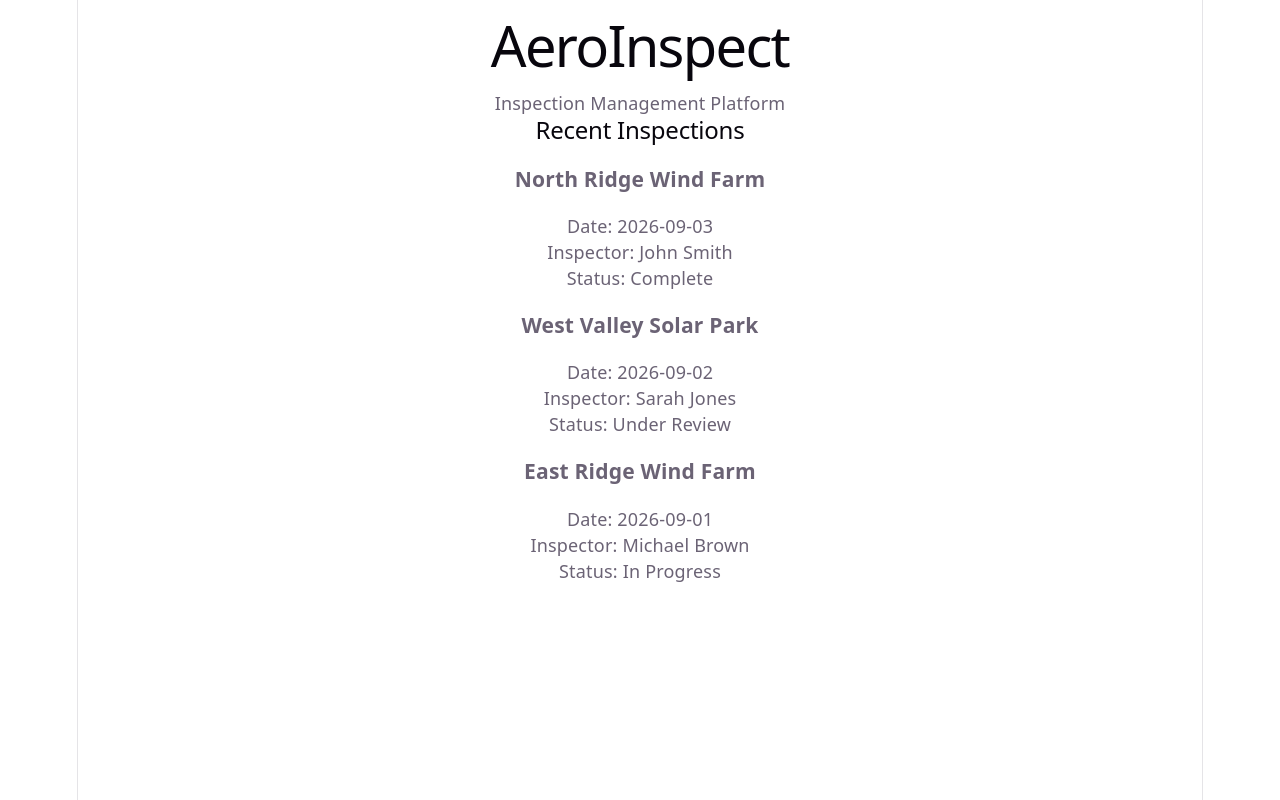
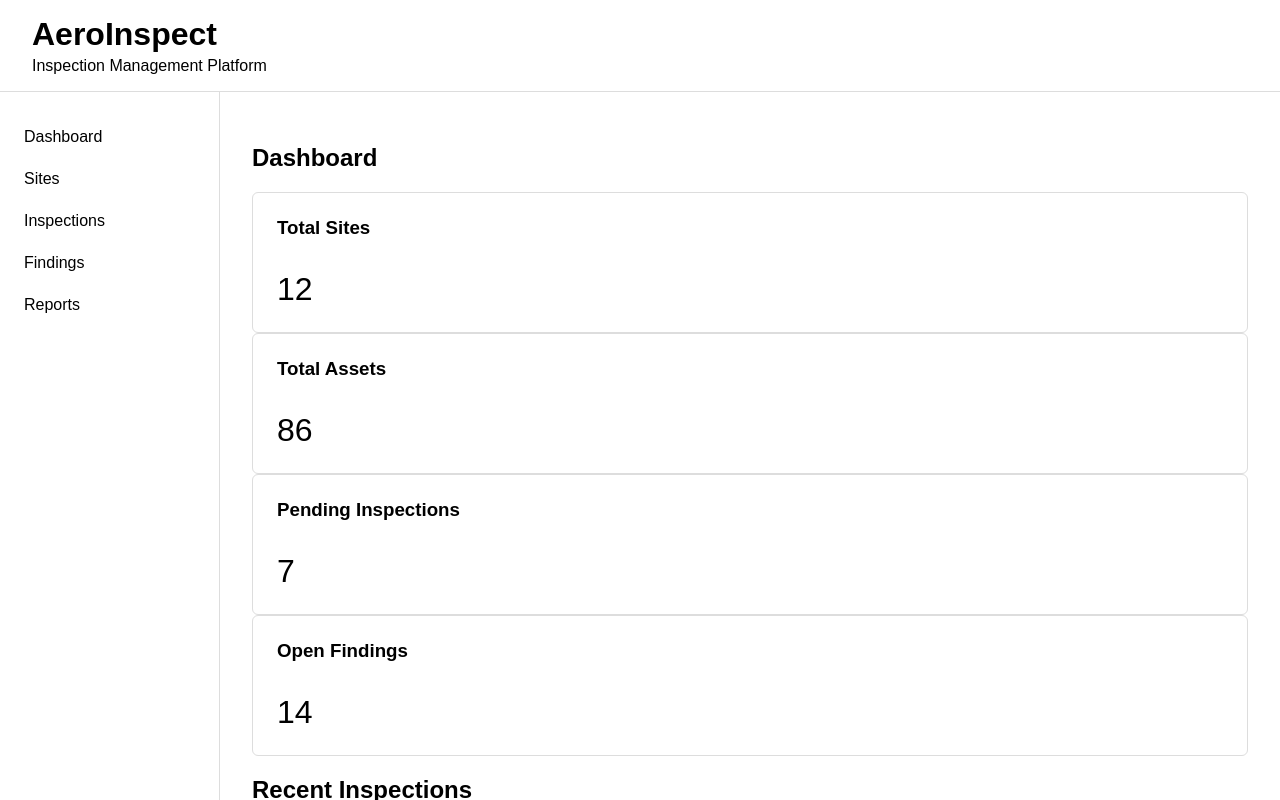
Before and after one commit to greg-vallone/aeroinspect, a React (Vite) app: page / in a window 1280 px wide. Shown: the top 800 px of the page. Built offline with nearby package versions, Linux system fonts and the light colour scheme.

Commit message:
Added header, sidebar, and stat-card components with basic css

```diff
--- a/src/App.css
+++ b/src/App.css
@@ -1,184 +1,55 @@
-.counter {
-  font-size: 16px;
-  padding: 5px 10px;
-  border-radius: 5px;
-  color: var(--accent);
-  background: var(--accent-bg);
-  border: 2px solid transparent;
-  transition: border-color 0.3s;
-  margin-bottom: 24px;
 
-  &:hover {
-    border-color: var(--accent-border);
-  }
-  &:focus-visible {
-    outline: 2px solid var(--accent);
-    outline-offset: 2px;
-  }
+header {
+  padding: 1rem 2rem;
+  border-bottom: 1px solid #ddd;
 }
 
-.hero {
-  position: relative;
-
-  .base,
-  .framework,
-  .vite {
-    inset-inline: 0;
-    margin: 0 auto;
-  }
-
-  .base {
-    width: 170px;
-    position: relative;
-    z-index: 0;
-  }
-
-  .framework,
-  .vite {
-    position: absolute;
-  }
-
-  .framework {
-    z-index: 1;
-    top: 34px;
-    height: 28px;
-    transform: perspective(2000px) rotateZ(300deg) rotateX(44deg) rotateY(39deg)
-      scale(1.4);
-  }
-
-  .vite {
-    z-index: 0;
-    top: 107px;
-    height: 26px;
-    width: auto;
-    transform: perspective(2000px) rotateZ(300deg) rotateX(40deg) rotateY(39deg)
-      scale(0.8);
-  }
+header h1 {
+  margin: 0;
 }
 
-#center {
-  display: flex;
-  flex-direction: column;
-  gap: 25px;
-  place-content: center;
-  place-items: center;
-  flex-grow: 1;
-
-  @media (max-width: 1024px) {
-    padding: 32px 20px 24px;
-    gap: 18px;
-  }
+header p {
+  margin: 0.25rem 0 0;
 }
 
-#next-steps {
+.app-layout {
   display: flex;
-  border-top: 1px solid var(--border);
-  text-align: left;
-
-  & > div {
-    flex: 1 1 0;
-    padding: 32px;
-    @media (max-width: 1024px) {
-      padding: 24px 20px;
-    }
-  }
-
-  .icon {
-    margin-bottom: 16px;
-    width: 22px;
-    height: 22px;
-  }
-
-  @media (max-width: 1024px) {
-    flex-direction: column;
-    text-align: center;
-  }
+  min-height: calc(100vh - 90px);
 }
 
-#docs {
-  border-right: 1px solid var(--border);
-
-  @media (max-width: 1024px) {
-    border-right: none;
-    border-bottom: 1px solid var(--border);
-  }
+aside {
+  width: 220px;
+  padding: 1.5rem;
+  border-right: 1px solid #ddd;
 }
 
-#next-steps ul {
-  list-style: none;
-  padding: 0;
-  display: flex;
-  gap: 8px;
-  margin: 32px 0 0;
-
-  .logo {
-    height: 18px;
-  }
-
-  a {
-    color: var(--text-h);
-    font-size: 16px;
-    border-radius: 6px;
-    background: var(--social-bg);
-    display: flex;
-    padding: 6px 12px;
-    align-items: center;
-    gap: 8px;
-    text-decoration: none;
-    transition: box-shadow 0.3s;
-
-    &:hover {
-      box-shadow: var(--shadow);
-    }
-    .button-icon {
-      height: 18px;
-      width: 18px;
-    }
-  }
-
-  @media (max-width: 1024px) {
-    margin-top: 20px;
-    flex-wrap: wrap;
-    justify-content: center;
-
-    li {
-      flex: 1 1 calc(50% - 8px);
-    }
-
-    a {
-      width: 100%;
-      justify-content: center;
-      box-sizing: border-box;
-    }
-  }
+aside li {
+  padding: 0.75rem 0;
 }
 
-#spacer {
-  height: 88px;
-  border-top: 1px solid var(--border);
-  @media (max-width: 1024px) {
-    height: 48px;
-  }
+main {
+  flex: 1;
+  padding: 2rem;
 }
 
-.ticks {
-  position: relative;
-  width: 100%;
+.stats {
+  display: flex;
+  gap: 1rem;
+  margin-bottom: 2rem;
+}
 
-  &::before,
-  &::after {
-    content: '';
-    position: absolute;
-    top: -4.5px;
-    border: 5px solid transparent;
-  }
+.stat-card {
+  padding: 1.5rem;
+  border: 1px solid #ddd;
+  border-radius: 6px;
+  min-width: 160px;
+}
 
-  &::before {
-    left: 0;
-    border-left-color: var(--border);
-  }
-  &::after {
-    right: 0;
-    border-right-color: var(--border);
-  }
+.stat-card h3 {
+  margin-top: 0;
 }
+
+.stat-card p {
+  font-size: 2rem;
+  margin-bottom: 0;
+}
--- a/src/App.tsx
+++ b/src/App.tsx
@@ -1,13 +1,19 @@
-import InspectionList from "./components/inspection-list/inspection-list.component";
+import Header from "./components/header/header.component";
+import Sidebar from "./components/sidebar/sidebar.component";
+import Dashboard from "./pages/dashboard/dashboard";
+
+import "./App.css"
 
 const App = () => {
   return (
-    <div>
-      <h1>AeroInspect</h1>
-      <p>Inspection Management Platform</p>
+    <>
+      <Header/>
 
-      <InspectionList/>
-    </div>
+      <div className="app-layout">
+        <Sidebar/>
+        <Dashboard/>
+      </div>
+    </>
   );
 }
 
--- /dev/null
+++ b/src/components/header/header.component.tsx
@@ -0,0 +1,11 @@
+
+const Header = () => {
+    return (
+        <header>
+            <h1>AeroInspect</h1>
+            <p>Inspection Management Platform</p>
+        </header>
+    );
+}
+
+export default Header
--- /dev/null
+++ b/src/components/sidebar/sidebar.component.tsx
@@ -0,0 +1,18 @@
+
+const Sidebar = () => {
+    return (
+        <aside>
+            <nav>
+                <ul>
+                    <li>Dashboard</li>
+                    <li>Sites</li>
+                    <li>Inspections</li>
+                    <li>Findings</li>
+                    <li>Reports</li>
+                </ul>
+            </nav>
+        </aside>
+    );
+}
+
+export default Sidebar;
--- /dev/null
+++ b/src/components/stat-card/stat-card.component.tsx
@@ -0,0 +1,16 @@
+
+interface StatCardProps {
+    title: string;
+    value: number;
+}
+
+const StatCard = ( {title, value }: StatCardProps) => {
+    return (
+        <div className="stat-card">
+            <h3>{title}</h3>
+            <p>{value}</p>
+        </div>
+    );
+}
+
+export default StatCard;
--- a/src/index.css
+++ b/src/index.css
@@ -1,111 +1,14 @@
-:root {
-  --text: #6b6375;
-  --text-h: #08060d;
-  --bg: #fff;
-  --border: #e5e4e7;
-  --code-bg: #f4f3ec;
-  --accent: #aa3bff;
-  --accent-bg: rgba(170, 59, 255, 0.1);
-  --accent-border: rgba(170, 59, 255, 0.5);
-  --social-bg: rgba(244, 243, 236, 0.5);
-  --shadow:
-    rgba(0, 0, 0, 0.1) 0 10px 15px -3px, rgba(0, 0, 0, 0.05) 0 4px 6px -2px;
-
-  --sans: system-ui, 'Segoe UI', Roboto, sans-serif;
-  --heading: system-ui, 'Segoe UI', Roboto, sans-serif;
-  --mono: ui-monospace, Consolas, monospace;
-
-  font: 18px/145% var(--sans);
-  letter-spacing: 0.18px;
-  color-scheme: light dark;
-  color: var(--text);
-  background: var(--bg);
-  font-synthesis: none;
-  text-rendering: optimizeLegibility;
-  -webkit-font-smoothing: antialiased;
-  -moz-osx-font-smoothing: grayscale;
-
-  @media (max-width: 1024px) {
-    font-size: 16px;
-  }
-}
-
-@media (prefers-color-scheme: dark) {
-  :root {
-    --text: #9ca3af;
-    --text-h: #f3f4f6;
-    --bg: #16171d;
-    --border: #2e303a;
-    --code-bg: #1f2028;
-    --accent: #c084fc;
-    --accent-bg: rgba(192, 132, 252, 0.15);
-    --accent-border: rgba(192, 132, 252, 0.5);
-    --social-bg: rgba(47, 48, 58, 0.5);
-    --shadow:
-      rgba(0, 0, 0, 0.4) 0 10px 15px -3px, rgba(0, 0, 0, 0.25) 0 4px 6px -2px;
-  }
-
-  #social .button-icon {
-    filter: invert(1) brightness(2);
-  }
-}
-
-#root {
-  width: 1126px;
-  max-width: 100%;
-  margin: 0 auto;
-  text-align: center;
-  border-inline: 1px solid var(--border);
-  min-height: 100svh;
-  display: flex;
-  flex-direction: column;
+* {
   box-sizing: border-box;
 }
 
 body {
   margin: 0;
+  font-family: Arial, Helvetica, sans-serif;
 }
 
-h1,
-h2 {
-  font-family: var(--heading);
-  font-weight: 500;
-  color: var(--text-h);
-}
-
-h1 {
-  font-size: 56px;
-  letter-spacing: -1.68px;
-  margin: 32px 0;
-  @media (max-width: 1024px) {
-    font-size: 36px;
-    margin: 20px 0;
-  }
-}
-h2 {
-  font-size: 24px;
-  line-height: 118%;
-  letter-spacing: -0.24px;
-  margin: 0 0 8px;
-  @media (max-width: 1024px) {
-    font-size: 20px;
-  }
-}
-p {
+ul {
+  list-style: none;
+  padding: 0;
   margin: 0;
 }
-
-code,
-.counter {
-  font-family: var(--mono);
-  display: inline-flex;
-  border-radius: 4px;
-  color: var(--text-h);
-}
-
-code {
-  font-size: 15px;
-  line-height: 135%;
-  padding: 4px 8px;
-  background: var(--code-bg);
-}
--- /dev/null
+++ b/src/pages/dashboard/dashboard.tsx
@@ -0,0 +1,21 @@
+import StatCard from "../../components/stat-card/stat-card.component";
+import InspectionList from "../../components/inspection-list/inspection-list.component";
+
+const Dashboard = () => {
+    return (
+        <main>
+            <h2>Dashboard</h2>
+
+            <section>
+                <StatCard title="Total Sites" value={12} />
+                <StatCard title="Total Assets" value={86} />
+                <StatCard title="Pending Inspections" value={7} />
+                <StatCard title="Open Findings" value={14} />
+            </section>
+
+            <InspectionList/>
+        </main>
+    );
+}
+
+export default Dashboard;
```
